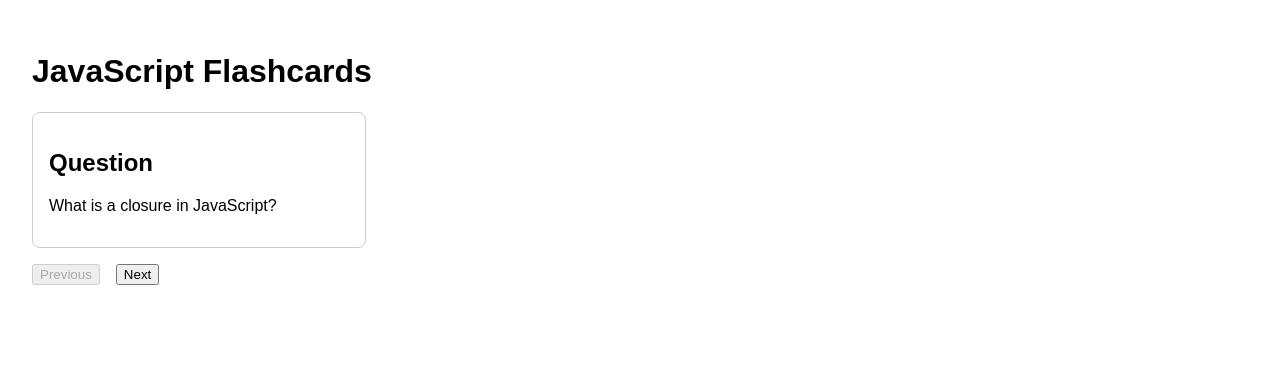
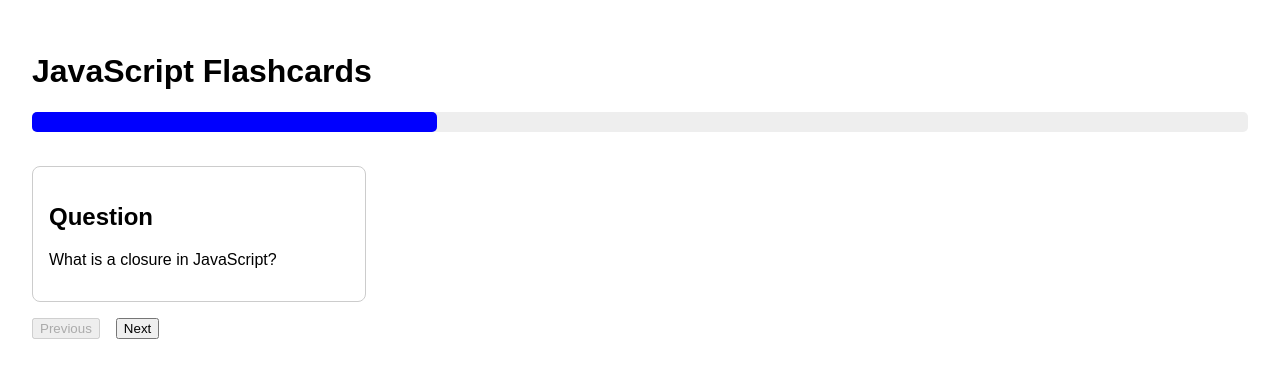
Before and after one commit to anerimoradia/flashcards-app, a React (Create React App) app: page / in a window 1280 px wide. Shown: the top 378 px of the page. Built offline with nearby package versions, Linux system fonts and the light colour scheme.

Commit message:
Add ProgressBar component to display flashcard progress in App

```diff
--- a/src/App.js
+++ b/src/App.js
@@ -1,5 +1,6 @@
 import { useState } from "react";
 import Flashcard from "./Flashcard";
+import ProgressBar from "./ProgressBar";
 
 function App() {
   const flashcards = [
@@ -23,7 +24,8 @@ function App() {
   return (
     <div style={{ padding: "2rem", fontFamily: "sans-serif" }}>
       <h1>JavaScript Flashcards</h1>
-
+      <ProgressBar current={index} total={flashcards.length} />
+      <br />
       <Flashcard
         question={currentCard.question}
         answer={currentCard.answer}
--- /dev/null
+++ b/src/ProgressBar.js
@@ -0,0 +1,23 @@
+function ProgressBar({ current, total }) {
+    const percentage = ((current + 1) / total) * 100;
+
+    return (
+        <div style ={{
+            width: "100%",
+            height: "20px",
+            background: "#eee",
+            borderRadius: "5px",
+            marginTop: "1rem",
+        }}>
+            <div style={{
+                width: `${percentage}%`,
+                height: "100%",
+                background: "blue",
+                borderRadius: "5px",
+            }}
+            ></div>
+        </div>
+    );
+}
+
+export default ProgressBar;
```
